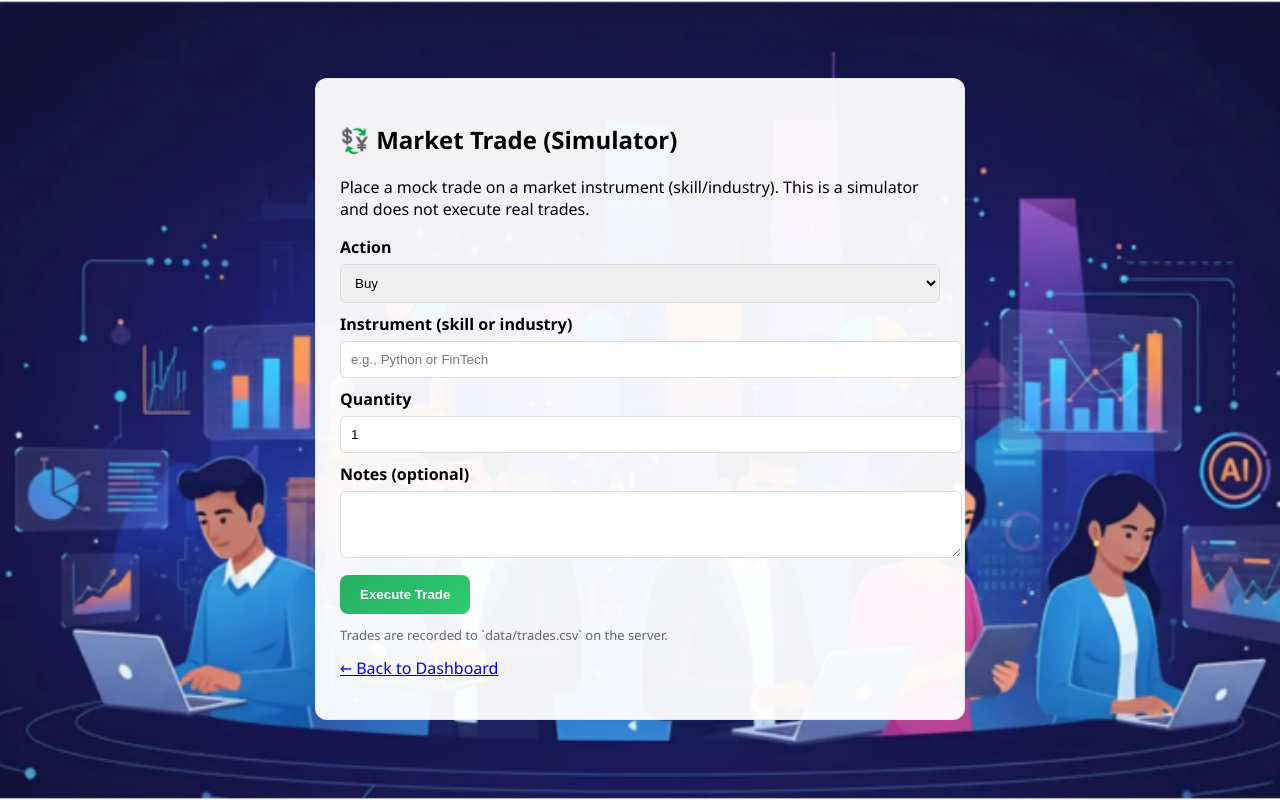
After one commit to Rakesh-6305/job-market-analytics, a Flask app: page /trade in a window 1280 px wide. The commit adds this page. Run offline with Flask 3, Linux system fonts and the light colour scheme; parts of the project's set-up code (start-up, migrations or seed data) failed here and were passed over.

Commit message:
Update: analytics, trade simulator, retrained model & deployment files

```diff
--- /dev/null
+++ b/app/__init__.py
@@ -0,0 +1 @@
+"""Make `app` a package so intra-package imports work when running from project root."""
--- a/app/app.py
+++ b/app/app.py
@@ -1,7 +1,29 @@
-from flask import Flask, render_template, request
+from flask import Flask, render_template, request, redirect, url_for, flash
 import joblib
 import numpy as np
 import time
+import os
+import csv
+
+# Import generate_plots robustly so the app can be started either with
+# `python -m app.app` (package) or `python app/app.py` (script).
+try:
+    from app.dashboard_plots import generate_plots
+except Exception:
+    # When running as a script, the `app` package path may not be set.
+    # Add the app directory to sys.path and try a local import.
+    import sys
+    app_dir = os.path.dirname(__file__)
+    if app_dir not in sys.path:
+        sys.path.insert(0, app_dir)
+    try:
+        from dashboard_plots import generate_plots
+    except Exception:
+        # As a last resort, attempt package import again after adding parent dir
+        parent = os.path.abspath(os.path.join(app_dir, '..'))
+        if parent not in sys.path:
+            sys.path.insert(0, parent)
+        from app.dashboard_plots import generate_plots
 
 app = Flask(__name__)
 
@@ -41,6 +63,15 @@ def predict():
 
     X = np.hstack((skill_vec, [[experience, salary, loc_enc, ind_enc]]))
     demand = model.predict(X)[0]
+    # get confidence/probability for predicted class
+    confidence = None
+    try:
+        probs = model.predict_proba(X)
+        # find index of predicted class
+        class_index = list(model.classes_).index(demand)
+        confidence = float(probs[0][class_index])
+    except Exception:
+        confidence = None
 
     # Opportunity score
     score = 0
@@ -69,14 +100,57 @@ def predict():
         demand=demand,
         score=score,
         missing=missing,
-        remote_pct=remote_pct
+        remote_pct=remote_pct,
+        confidence=round(confidence*100, 1) if confidence is not None else None
     )
 
 @app.route("/dashboard")
 def dashboard():
-    # Dashboard-level metric (placeholder)
-    remote_pct = 35
-    return render_template("dashboard.html", remote_pct=remote_pct)
+    # Regenerate dashboard plots and get summary stats
+    try:
+        summary = generate_plots()
+        remote_pct = summary.get('remote_pct', 35)
+    except Exception:
+        remote_pct = 35
+        summary = {}
+
+    return render_template("dashboard.html", remote_pct=remote_pct, summary=summary)
+
+
+# Simple market trade simulator: records mock trades to data/trades.csv
+TRADES_PATH = os.path.join(os.path.dirname(os.path.dirname(__file__)), 'data', 'trades.csv')
+os.makedirs(os.path.dirname(TRADES_PATH), exist_ok=True)
+if not os.path.exists(TRADES_PATH):
+    with open(TRADES_PATH, 'w', newline='', encoding='utf-8') as f:
+        writer = csv.writer(f)
+        writer.writerow(['timestamp', 'action', 'instrument', 'quantity', 'notes'])
+
+
+@app.route('/trade', methods=['GET', 'POST'])
+def trade():
+    if request.method == 'POST':
+        action = request.form.get('action')
+        instrument = request.form.get('instrument')
+        quantity = request.form.get('quantity')
+        notes = request.form.get('notes', '')
+
+        # basic validation
+        try:
+            quantity = int(quantity)
+        except Exception:
+            flash('Quantity must be an integer', 'error')
+            return redirect(url_for('trade'))
+
+        from datetime import datetime
+        ts = datetime.utcnow().isoformat()
+        with open(TRADES_PATH, 'a', newline='', encoding='utf-8') as f:
+            writer = csv.writer(f)
+            writer.writerow([ts, action, instrument, quantity, notes])
+
+        return render_template('trade_result.html', action=action, instrument=instrument, quantity=quantity, timestamp=ts)
+
+    # GET -> render trade form
+    return render_template('trade.html')
 
 if __name__ == "__main__":
     app.run(debug=True)
--- a/app/templates/result.html
+++ b/app/templates/result.html
@@ -525,6 +525,9 @@ a:active {
         </div>
 
         <h3>Demand Level: <span style="color: #27ae60;">{{ demand }}</span></h3>
+        {% if confidence is not none %}
+        <p style="margin-top:6px; font-size:14px; color:#666">Confidence: <strong>{{ confidence }}%</strong></p>
+        {% endif %}
 
         <div class="result-stats">
             <div class="stat-box">
@@ -561,6 +564,7 @@ a:active {
 
         <div class="button-group">
             <a href="/dashboard">📊 View Dashboard</a>
+            <a href="/trade">💱 Market Trade</a>
             <a href="/">🔁 New Prediction</a>
         </div>
     </div>
--- /dev/null
+++ b/app/templates/trade.html
@@ -0,0 +1,44 @@
+<!DOCTYPE html>
+<html>
+<head>
+    <meta charset="utf-8">
+    <meta name="viewport" content="width=device-width, initial-scale=1">
+    <title>Market Trade</title>
+    <style>
+        body { font-family: 'Segoe UI', Tahoma, Geneva, Verdana, sans-serif; background: url("{{ url_for('static', filename='bg.jpg') }}") no-repeat center center fixed; background-size: cover; padding: 30px; }
+        .card { max-width: 600px; margin: 40px auto; background: rgba(255,255,255,0.95); padding: 24px; border-radius: 12px; border: 1px solid rgba(39,174,96,0.1); }
+        label { display:block; margin:10px 0 6px; font-weight:600 }
+        input, select, textarea { width:100%; padding:10px; border-radius:6px; border:1px solid #ddd }
+        button { margin-top:12px; padding:12px 20px; background:linear-gradient(135deg,#27ae60,#2ecc71); color:white; border:none; border-radius:8px; font-weight:700 }
+    </style>
+</head>
+<body>
+<div class="card">
+    <h2>💱 Market Trade (Simulator)</h2>
+    <p>Place a mock trade on a market instrument (skill/industry). This is a simulator and does not execute real trades.</p>
+
+    <form method="post" action="/trade">
+        <label for="action">Action</label>
+        <select id="action" name="action" required>
+            <option value="buy">Buy</option>
+            <option value="sell">Sell</option>
+        </select>
+
+        <label for="instrument">Instrument (skill or industry)</label>
+        <input id="instrument" name="instrument" placeholder="e.g., Python or FinTech" required>
+
+        <label for="quantity">Quantity</label>
+        <input id="quantity" name="quantity" type="number" min="1" value="1" required>
+
+        <label for="notes">Notes (optional)</label>
+        <textarea id="notes" name="notes" rows="3"></textarea>
+
+        <button type="submit">Execute Trade</button>
+    </form>
+
+    <p style="margin-top:12px; font-size:13px; color:#666">Trades are recorded to `data/trades.csv` on the server.</p>
+
+    <p style="margin-top:12px;"><a href="/dashboard">← Back to Dashboard</a></p>
+</div>
+</body>
+</html>
```
Also changed, not shown: app/dashboard_plots.py (+83 -76 lines), app/templates/trade_result.html (added, +27 -0 lines).
